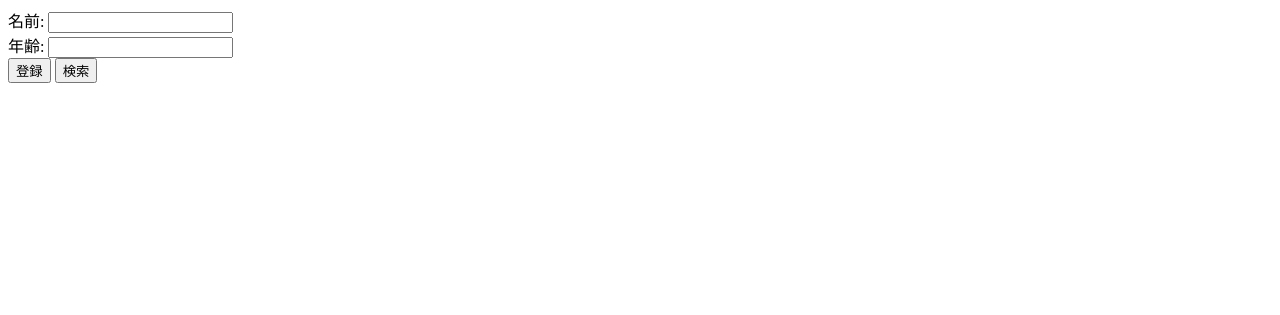
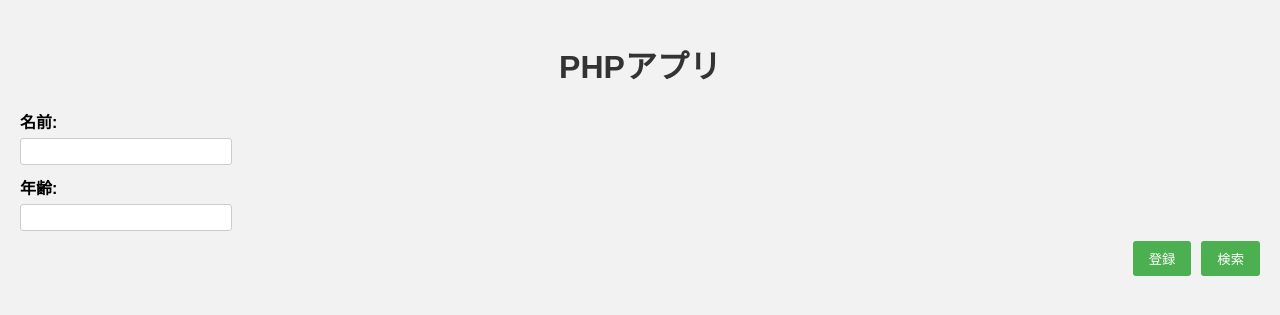
Before and after one commit to CloudTechOrg/book-publish-web-application, a PHP site: page / in a window 1280 px wide. Shown: the top 315 px of the page. Run offline with PHP 8.4, Linux system fonts and the light colour scheme.

Commit message:
update css

```diff
--- a/index.php
+++ b/index.php
@@ -1,3 +1,15 @@
+<!DOCTYPE html>
+<html>
+<head>
+    <meta charset="UTF-8">
+    <link rel="stylesheet" type="text/css" href="style.css">
+    <title>PHPアプリ</title>
+</head>
+<body>
+    <h1>PHPアプリ</h1>
+
+    <?php include 'process.php'; ?>
+
     <form method="POST" action="">
         <div class="form-row">
             <div class="form-column">
@@ -16,3 +28,8 @@
             <input type="submit" name="search" value="検索">
         </div>
     </form>
+
+
+
+</body>
+</html>
```
Lines whose indentation alone changed are shown as unchanged.
